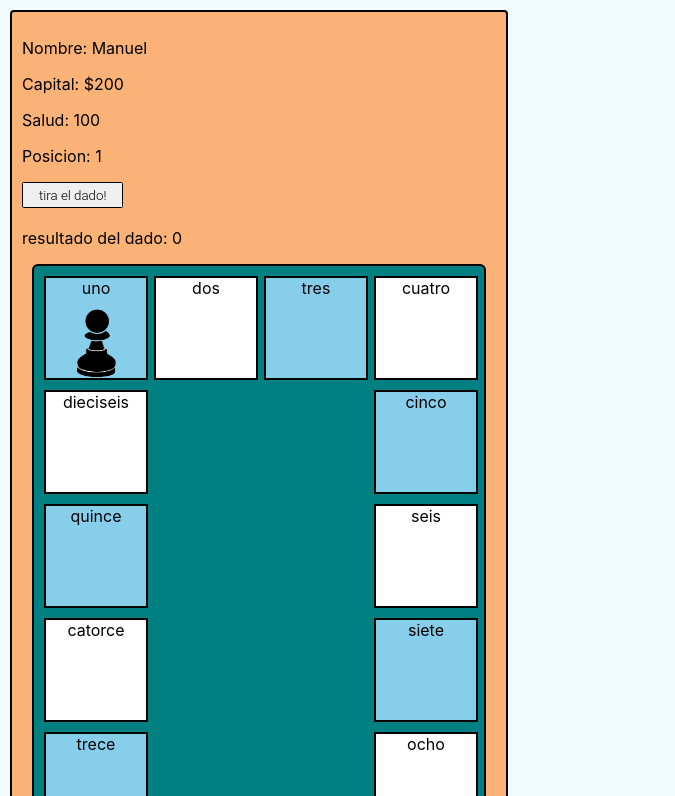
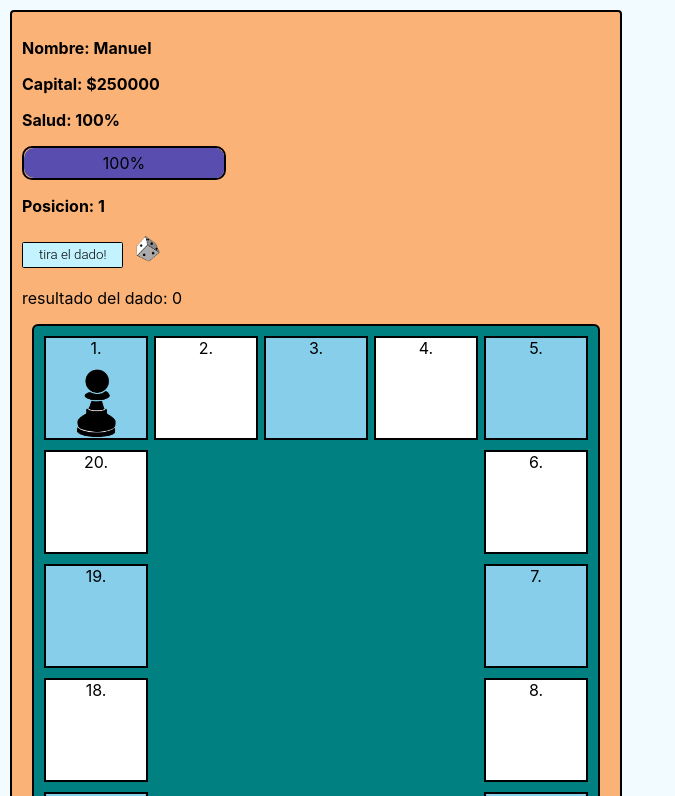
Before and after one commit to manu-sisto/pyme-game, a React (Create React App) app: page / in a window 1280 px wide. Shown: the top 796 px of the page, without its empty margins (0-675 px from the left). Built offline with nearby package versions, Linux system fonts and the light colour scheme.

Commit message:
agrege barra de progreso de salud

```diff
--- a/package.json
+++ b/package.json
@@ -1,4 +1,5 @@
 {
+
   "name": "pyme-game",
   "version": "0.1.0",
   "private": true,
@@ -12,6 +13,8 @@
     "web-vitals": "^1.1.2"
   },
   "scripts": {
+    "predeploy": "npm run build",
+    "deploy": "gh-pages -d build",
     "start": "react-scripts start",
     "build": "react-scripts build",
     "test": "react-scripts test",
@@ -34,5 +37,8 @@
       "last 1 firefox version",
       "last 1 safari version"
     ]
+  },
+  "devDependencies": {
+    "gh-pages": "^3.2.3"
   }
 }
--- a/src/App.css
+++ b/src/App.css
@@ -20,10 +20,17 @@ button {
   color: black;
   text-align: center;
   transition: all 0.2s;
+  background-color: rgb(195, 243, 255);
 }
 button:hover {
   color: #000000;
   background-color: #ffffff;
+  border: 0.2em solid rgb(58, 58, 58);
+}
+
+.stats {
+  font-size: medium;
+  font-weight: bold;
 }
 
 .casilleroViejo {
@@ -52,6 +59,12 @@ button:hover {
   align-items: auto;
 }
 */
+
+.dado {
+  width: 40px;
+  height: 40px;
+  vertical-align: bottom;
+}
 
 #board {
   border: 2px solid black;
@@ -120,17 +133,17 @@ button:hover {
   margin: 10px;
   padding: 10px;
   grid-template-areas:
-    "up1 up2 up3 up4"
-    "left4 . . right1"
-	"left3 . . right2"
-	"left2 . . right3"
-	"left1 . . right4"
-    "down1 down2 down3 down4";
+    "up1 up2 up3 up4 up5"
+    "left5 . . . right1"
+    "left4 . . . right2"
+    "left3 . . . right3"
+    "left2 . . . right4"
+    "left1 . . . right5"
+    "down1 down2 down3 down4 down5";
 }
 
 .grid-item {
   border: 2px solid black;
-  background-color: blue;
   width: 100px;
   height: 100px;
   display: grid;
@@ -154,50 +167,134 @@ button:hover {
   background-color: white;
 }
 .grid-item-5 {
-  grid-area: right1;
+  grid-area: up5;
   background: skyblue;
 }
 .grid-item-6 {
-  grid-area: right2;
+  grid-area: right1;
   background-color: white;
 }
 .grid-item-7 {
-  grid-area: right3;
+  grid-area: right2;
   background: skyblue;
 }
 .grid-item-8 {
-  grid-area: right4;
+  grid-area: right3;
   background-color: white;
 }
 .grid-item-9 {
-  grid-area: down4;
+  grid-area: right4;
   background: skyblue;
 }
 .grid-item-10 {
-  grid-area: down3;
+  grid-area: right5;
   background-color: white;
 }
 .grid-item-11 {
-  grid-area: down2;
+  grid-area: down5;
   background-color: skyblue;
 }
 .grid-item-12 {
-  grid-area: down1;
+  grid-area: down4;
   background-color: white;
 }
 .grid-item-13 {
-  grid-area: left1;
+  grid-area: down3;
   background-color: skyblue;
 }
 .grid-item-14 {
-  grid-area: left2;
+  grid-area: down2;
   background-color: white;
 }
 .grid-item-15 {
-  grid-area: left3;
+  grid-area: down1;
   background-color: skyblue;
 }
 .grid-item-16 {
-  grid-area: left4;
+  grid-area: left1;
   background-color: white;
 }
+.grid-item-17 {
+  grid-area: left2;
+  background-color: skyblue;
+}
+.grid-item-18 {
+  grid-area: left3;
+  background-color: white;
+}
+.grid-item-19 {
+  grid-area: left4;
+  background-color: skyblue;
+}
+.grid-item-20 {
+  grid-area: left5;
+  background-color: white;
+}
+
+
+
+
+
+.container {
+  max-width: 200px;
+}
+
+.progressbar-container {
+  position: relative;
+  width: 100%;
+  height: 30px;
+  border: 2px solid rgb(0, 0, 0);
+  border-radius: 10px;
+  display: flex;
+  align-items: center;
+  justify-content: center;
+  overflow: hidden;
+}
+
+.progressbar-complete {
+  position: absolute;
+  left: 0;
+  top: 0px;
+  height: 100%;
+  background-color: #5225bd;
+  border-radius: 10px;
+  animation: g 2500ms infinite ease-in-out;
+  z-index: 2;
+}
+
+.progressbar-liquid {
+  z-index: 1;
+  width: 70px;
+  height: 70px;
+  animation: g 2500ms infinite ease-in-out,
+    r 3000ms infinite cubic-bezier(0.5, 0.5, 0.5, 0.5);
+  position: absolute;
+  right: -5px;
+  top: -10px;
+  background-color: #5225bd;
+  border-radius: 40%;
+}
+.progress {
+  z-index: 2;
+}
+
+@keyframes g {
+  0% {
+    background-color: #5225bd;
+  }
+  50% {
+    background-color: #607e9e;
+  }
+  100% {
+    background-color: #5225bd;
+  }
+}
+
+@keyframes r {
+  from {
+    transform: rotate(0deg);
+  }
+  from {
+    transform: rotate(360deg);
+  }
+}
--- a/src/components/Board.jsx
+++ b/src/components/Board.jsx
@@ -4,6 +4,7 @@ import Dado from "./Dado";
 import Casillero from "./Casillero";
 import Cartel from "./Cartel";
 import {arrayDeCasilleros, jugador} from "./Casilleros";
+import ProgressBar from "./ProgressBar";
 
 
 
@@ -14,10 +15,11 @@ const Board = () => {
 
   return (
     <div id="board">
-      <p>Nombre: {jugador.nombre}</p>
-      <p>Capital: ${jugador.capital}</p>
-      <p>Salud: {jugador.salud}</p>
-      <p>Posicion: {lugar}</p>
+      <p className="stats">Nombre: {jugador.nombre}</p>
+      <p className="stats">Capital: ${jugador.capital}</p>
+      <p className="stats">Salud: {jugador.salud}%</p>
+      <ProgressBar nivel={jugador.salud}></ProgressBar>
+      <p className="stats">Posicion: {lugar}</p>
 
       <Dado
         numero={numero}
--- a/src/components/Casilleros.js
+++ b/src/components/Casilleros.js
@@ -1,10 +1,10 @@
 
-const jugador = { nombre: "Manuel", capital: 200, salud: 100 };
+const jugador = { nombre: "Manuel", capital: 250000, salud: 100 };
 
 const arrayDeCasilleros = [
     {
       ubicacion: 1,
-      nombre: "uno",
+      nombre: "1.",
       color: "red",
       pieza: false,
       tipo: "superior",
@@ -14,7 +14,7 @@ const arrayDeCasilleros = [
     },
     {
       ubicacion: 2,
-      nombre: "dos",
+      nombre: "2.",
       color: "blue",
       pieza: false,
       tipo: "superior",
@@ -24,7 +24,7 @@ const arrayDeCasilleros = [
     },
     {
       ubicacion: 3,
-      nombre: "tres",
+      nombre: "3.",
       color: "purple",
       pieza: false,
       tipo: "superior",
@@ -34,7 +34,7 @@ const arrayDeCasilleros = [
     },
     {
       ubicacion: 4,
-      nombre: "cuatro",
+      nombre: "4.",
       color: "yellow",
       pieza: false,
       tipo: "superior",
@@ -44,7 +44,7 @@ const arrayDeCasilleros = [
     },
     {
       ubicacion: 5,
-      nombre: "cinco",
+      nombre: "5.",
       color: "green",
       pieza: false,
       tipo: "superior",
@@ -54,7 +54,7 @@ const arrayDeCasilleros = [
     },
     {
       ubicacion: 6,
-      nombre: "seis",
+      nombre: "6.",
       color: "grey",
       pieza: false,
       tipo: "superior",
@@ -64,7 +64,7 @@ const arrayDeCasilleros = [
     },
     {
       ubicacion: 7,
-      nombre: "siete",
+      nombre: "7.",
       color: "white",
       pieza: false,
       tipo: "superior",
@@ -74,7 +74,7 @@ const arrayDeCasilleros = [
     },
     {
       ubicacion: 8,
-      nombre: "ocho",
+      nombre: "8.",
       color: "white",
       pieza: false,
       tipo: "superior",
@@ -84,7 +84,7 @@ const arrayDeCasilleros = [
     },
     {
       ubicacion: 9,
-      nombre: "nueve",
+      nombre: "9.",
       color: "white",
       pieza: false,
       tipo: "superior",
@@ -94,7 +94,7 @@ const arrayDeCasilleros = [
     },
     {
       ubicacion: 10,
-      nombre: "diez",
+      nombre: "10.",
       color: "white",
       pieza: false,
       tipo: "superior",
@@ -104,7 +104,7 @@ const arrayDeCasilleros = [
     },
     {
       ubicacion: 11,
-      nombre: "once",
+      nombre: "11.",
       color: "white",
       pieza: false,
       tipo: "superior",
@@ -114,7 +114,7 @@ const arrayDeCasilleros = [
     },
     {
       ubicacion: 12,
-      nombre: "doce",
+      nombre: "12.",
       color: "white",
       pieza: false,
       tipo: "superior",
@@ -124,7 +124,7 @@ const arrayDeCasilleros = [
     },
     {
       ubicacion: 13,
-      nombre: "trece",
+      nombre: "13.",
       color: "white",
       pieza: false,
       tipo: "superior",
@@ -134,7 +134,7 @@ const arrayDeCasilleros = [
     },
     {
       ubicacion: 14,
-      nombre: "catorce",
+      nombre: "14.",
       color: "white",
       pieza: false,
       tipo: "superior",
@@ -144,7 +144,7 @@ const arrayDeCasilleros = [
     },
     {
       ubicacion: 15,
-      nombre: "quince",
+      nombre: "15.",
       color: "white",
       pieza: false,
       tipo: "superior",
@@ -154,13 +154,53 @@ const arrayDeCasilleros = [
     },
     {
       ubicacion: 16,
-      nombre: "dieciseis",
+      nombre: "16.",
       color: "white",
       pieza: false,
       tipo: "superior",
       info: "En este casillero paso X cosa",
       evento: (jugador) => jugador.capital + 100,
       className: "grid-item-16"
+    },
+    {
+      ubicacion: 17,
+      nombre: "17.",
+      color: "white",
+      pieza: false,
+      tipo: "superior",
+      info: "En este casillero paso X cosa",
+      evento: (jugador) => jugador.capital + 100,
+      className: "grid-item-17"
+    },
+    {
+      ubicacion: 18,
+      nombre: "18.",
+      color: "white",
+      pieza: false,
+      tipo: "superior",
+      info: "En este casillero paso X cosa",
+      evento: (jugador) => jugador.capital + 100,
+      className: "grid-item-18"
+    },
+    {
+      ubicacion: 19,
+      nombre: "19.",
+      color: "white",
+      pieza: false,
+      tipo: "superior",
+      info: "En este casillero paso X cosa",
+      evento: (jugador) => jugador.capital + 100,
+      className: "grid-item-19"
+    },
+    {
+      ubicacion: 20,
+      nombre: "20.",
+      color: "white",
+      pieza: false,
+      tipo: "superior",
+      info: "En este casillero paso X cosa",
+      evento: (jugador) => jugador.capital + 100,
+      className: "grid-item-20"
     }
   ];
 
--- a/src/components/Dado.jsx
+++ b/src/components/Dado.jsx
@@ -6,18 +6,23 @@ const Dado = (props) => {
     return Math.ceil(Math.random() * 6);
   }
 
+
   return (
     <div>
       <button
         onClick={() => {
+          setTimeout(() => {
             const tirada = tirarDado();
             props.setearNumero(tirada);
-            props.setearActivo("cartel-activo")
+            props.setearActivo("cartel-activo");
+          }, 500);
         }}
       >
         tira el dado!
       </button>
+      <img className="dado" src="/assets/unnamed.gif" alt="dado girando"/>
       <p>resultado del dado: {props.numero}</p>
+
     </div>
   );
 };
--- /dev/null
+++ b/src/components/ProgressBar.jsx
@@ -0,0 +1,20 @@
+import React from "react";
+const ProgressBar = (props) => {
+
+  let getProgress = props.nivel
+
+  const progress = getProgress;
+
+  return (
+    <div className="container">
+      <div className="progressbar-container">
+        <div className="progressbar-complete" style={{ width: `${progress}%` }}>
+          <div className="progressbar-liquid"></div>
+        </div>
+        <span className="progress">{progress}%</span>
+      </div>
+    </div>
+  );
+};
+
+export default ProgressBar;
```
Also changed, not shown: public/assets/unnamed.gif (added), 1 other file (tests, documents, lock files or other folders).
